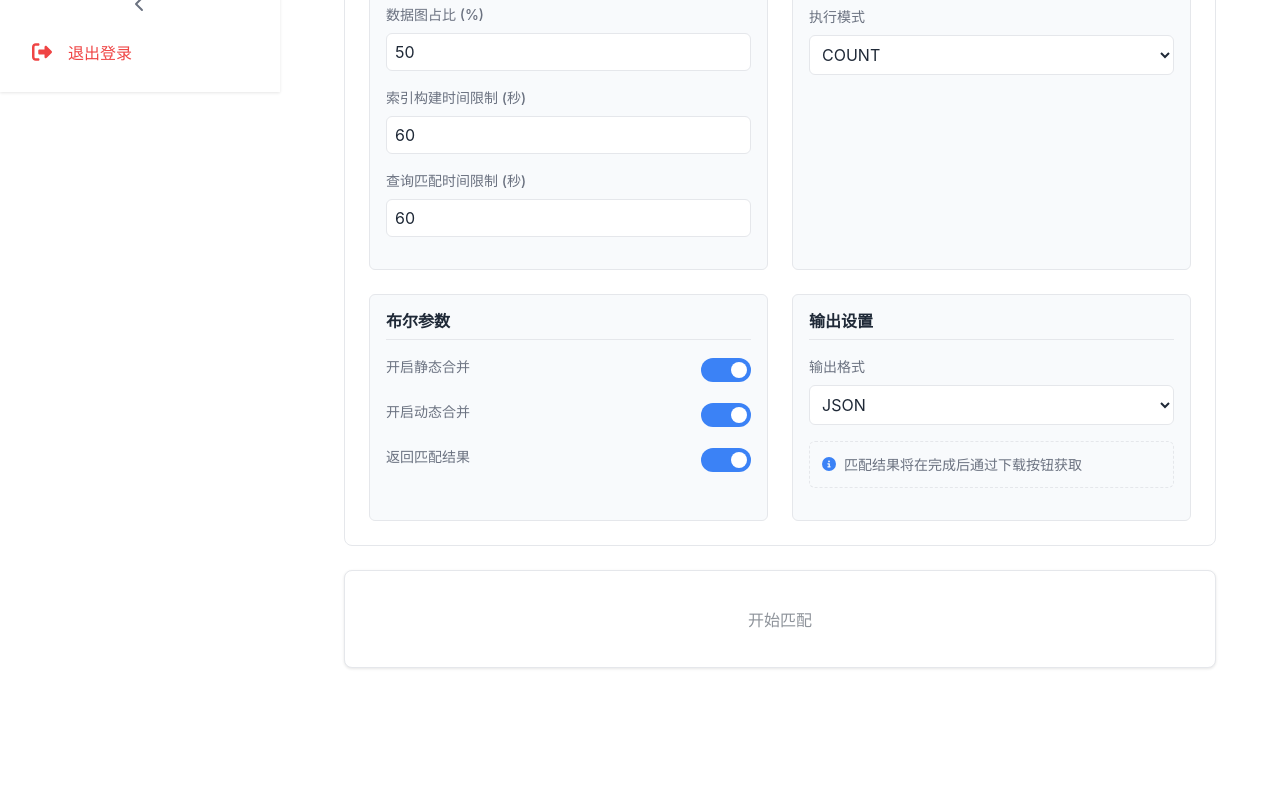
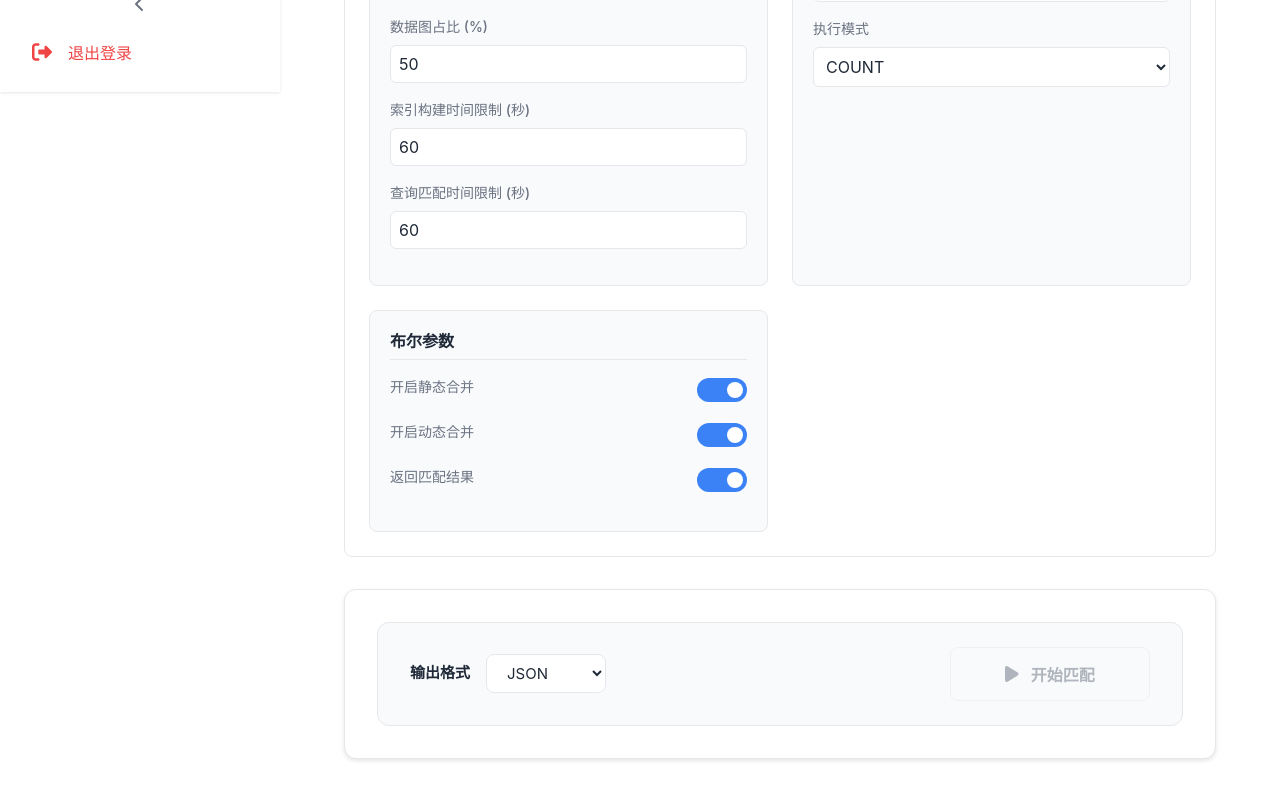
Before and after one commit to Sh-Fang/TCM-Web-UI, a Vue app: page /subgraph-matching in a window 1280 px wide. Shown: the part 708-1508 px from the top of the page. Before the commit the page ends 1440 px from the top, so only its background shows below. Built offline with nearby package versions, Linux system fonts and the light colour scheme.

Commit message:
fix：把图标都加上了。并且稍微调整了一下样式

```diff
--- a/src/views/DatabaseData.vue
+++ b/src/views/DatabaseData.vue
@@ -35,7 +35,7 @@
                 <td>{{ dataset.description }}</td>
                 <td>{{ dataset.created_at }}</td>
                 <td class="action-buttons">
-                  <button class="btn btn-view" @click="viewDataset(dataset.id)">
+                  <button class="view-btn" @click="viewDataset(dataset.id)">
                     <font-awesome-icon icon="eye" /> 查看
                   </button>
                 </td>
@@ -77,10 +77,10 @@
                 <td>{{ formatFileSize(graph.file_size) }}</td>
                 <td>{{ graph.uploaded_at }}</td>
                 <td class="action-buttons">
-                  <button class="btn btn-view" @click="viewDataGraph(graph.id)">
+                  <button class="view-btn" @click="viewDataGraph(graph.id)">
                     <font-awesome-icon icon="eye" /> 查看
                   </button>
-                  <button class="btn btn-download" @click="downloadGraph(graph.id, 'data_graph')">
+                  <button class="download-btn" @click="downloadGraph(graph.id, 'data_graph')">
                     <font-awesome-icon icon="download" /> 下载
                   </button>
                 </td>
@@ -122,10 +122,10 @@
                 <td>{{ formatFileSize(graph.file_size) }}</td>
                 <td>{{ graph.uploaded_at }}</td>
                 <td class="action-buttons">
-                  <button class="btn btn-view" @click="viewQueryGraph(graph.id)">
+                  <button class="view-btn" @click="viewQueryGraph(graph.id)">
                     <font-awesome-icon icon="eye" /> 查看
                   </button>
-                  <button class="btn btn-download" @click="downloadGraph(graph.id, 'query_graph')">
+                  <button class="download-btn" @click="downloadGraph(graph.id, 'query_graph')">
                     <font-awesome-icon icon="download" /> 下载
                   </button>
                 </td>
@@ -721,53 +721,96 @@ export default {
 
 .data-table {
   width: 100%;
-  border-collapse: collapse;
+  border-collapse: separate;
+  border-spacing: 0;
   margin-top: 1rem;
-}
-
-.data-table th,
-.data-table td {
-  padding: 0.75rem 1rem;
-  text-align: center;
-  border-bottom: 1px solid var(--border-color);
-  color: var(--text-primary);
+  background-color: var(--card-bg);
+  border: 1px solid var(--border-color);
+  border-radius: 0.5rem;
+  overflow: hidden;
 }
 
 .data-table th {
   background-color: var(--bg-secondary);
-  font-weight: 600;
   color: var(--text-secondary);
+  font-weight: 500;
+  text-align: center;
+  padding: 0.875rem 1rem;
+  border-bottom: 1px solid var(--border-color);
+  font-size: 0.875rem;
 }
 
-.data-table tr:hover {
+.data-table td {
+  padding: 1rem;
+  border-bottom: 1px solid var(--border-color);
+  color: var(--text-primary);
+  font-size: 0.875rem;
+  line-height: 1.5;
+  text-align: center;
+}
+
+.data-table tr:last-child td {
+  border-bottom: none;
+}
+
+.data-table tbody tr:hover {
   background-color: var(--hover-bg);
 }
 
 .btn {
-  padding: 0.5rem 1rem;
-  border-radius: 0.25rem;
+  padding: 0.625rem 1rem;
+  border: none;
+  border-radius: 0.375rem;
   font-size: 0.875rem;
+  font-weight: 500;
   cursor: pointer;
-  border: none;
+  display: inline-flex;
+  align-items: center;
+  gap: 0.5rem;
+  transition: all 0.2s ease;
+  box-shadow: 0 1px 2px var(--shadow-color);
+}
+
+.btn svg {
+  font-size: 0.875rem;
+}
+
+.btn:hover {
+  transform: translateY(-1px);
+  box-shadow: 0 4px 6px var(--shadow-color);
+}
+
+.btn:active {
+  transform: translateY(0);
+  box-shadow: 0 1px 2px var(--shadow-color);
 }
 
 .btn-view {
   background-color: var(--primary-color);
   color: var(--text-inverse);
-  display: flex;
-  align-items: center;
-  justify-content: center;
-  transition: all 0.2s ease;
-}
-
-.btn-view svg {
-  margin-right: 0.25rem;
+  border: 1px solid var(--primary-color);
 }
 
 .btn-view:hover {
   background-color: var(--primary-color-hover);
-  transform: translateY(-1px);
-  box-shadow: 0 2px 4px var(--shadow-color);
+}
+
+.btn-download {
+  background-color: var(--bg-secondary);
+  color: var(--text-primary);
+  border: 1px solid var(--border-color);
+}
+
+.btn-download:hover {
+  background-color: var(--hover-bg);
+  border-color: var(--primary-color);
+  color: var(--primary-color);
+}
+
+.action-buttons {
+  display: flex;
+  gap: 0.75rem;
+  justify-content: center;
 }
 
 .filter-container {
@@ -781,12 +824,8 @@ export default {
 .filter-group {
   display: flex;
   align-items: center;
-  background-color: var(--bg-secondary);
-  border-radius: 0.5rem;
-  padding: 0.5rem 1rem;
-  margin-right: 1rem;
-  margin-bottom: 0.5rem;
-  border: 1px solid var(--border-color);
+  gap: 0.5rem;
+  margin-right: 1.5rem;
 }
 
 .filter-group label {
@@ -1027,7 +1066,7 @@ export default {
 
 .action-buttons {
   display: flex;
-  gap: 0.5rem;
+  gap: 0.75rem;
   justify-content: center;
 }
 
@@ -1049,4 +1088,60 @@ export default {
   transform: translateY(-1px);
   box-shadow: 0 2px 4px var(--shadow-color);
 }
+
+.view-btn {
+  background-color: #70B3FF;
+  color: white;
+  border: none;
+  padding: 0.5rem 1rem;
+  border-radius: 0.375rem;
+  cursor: pointer;
+  font-size: 0.875rem;
+  display: flex;
+  align-items: center;
+  gap: 0.5rem;
+  transition: all 0.2s ease;
+}
+
+.view-btn:hover {
+  background-color: #5CA3FF;
+  transform: translateY(-1px);
+  box-shadow: 0 2px 8px rgba(112, 179, 255, 0.2);
+}
+
+.view-btn:active {
+  transform: translateY(0);
+}
+
+.view-btn .btn-icon {
+  font-size: 0.875rem;
+}
+
+.download-btn {
+  background-color: var(--success-color);
+  color: white;
+  border: none;
+  padding: 0.5rem 1rem;
+  border-radius: 0.375rem;
+  cursor: pointer;
+  font-size: 0.875rem;
+  display: flex;
+  align-items: center;
+  gap: 0.5rem;
+  transition: all 0.2s ease;
+}
+
+.download-btn:hover {
+  background-color: var(--success-color-hover);
+  transform: translateY(-1px);
+  box-shadow: 0 2px 8px rgba(var(--success-color-rgb), 0.2);
+}
+
+.download-btn:active {
+  transform: translateY(0);
+}
+
+.download-btn .btn-icon {
+  font-size: 0.875rem;
+}
 </style>
--- a/src/views/GraphAnalysis.vue
+++ b/src/views/GraphAnalysis.vue
@@ -461,7 +461,6 @@ export default {
 
 <style scoped>
 .graph-analysis {
-  flex: 1;
   padding: 2rem;
   max-width: 1200px;
   margin: 0 auto;
@@ -469,68 +468,68 @@ export default {
 
 .page-header {
   margin-bottom: 2rem;
+  padding-bottom: 1rem;
+  border-bottom: 1px solid var(--border-color);
 }
 
 .page-header h1 {
-  font-size: 1.875rem;
+  font-size: 1.75rem;
   font-weight: 600;
   color: var(--text-primary);
-  margin: 0;
+  margin: 0 0 0.5rem 0;
 }
 
 .subtitle {
   color: var(--text-secondary);
-  margin-top: 0.5rem;
+  margin: 0;
+  font-size: 1rem;
 }
 
 .content-container {
-  background: var(--bg-primary);
+  margin-top: 2rem;
+  min-height: 500px;
+  border: 1px solid var(--border-color);
   border-radius: 0.5rem;
-  box-shadow: 0 1px 3px rgba(0, 0, 0, 0.1);
-  overflow: hidden;
+  padding: 1rem;
+  background: var(--card-bg);
 }
 
 .tab-buttons {
   display: flex;
   border-bottom: 1px solid var(--border-color);
-  background: var(--bg-secondary);
-  padding: 0 1rem;
+  margin-bottom: 1.5rem;
 }
 
 .tab-btn {
-  padding: 1rem 1.5rem;
+  padding: 0.75rem 1.5rem;
+  cursor: pointer;
   border: none;
-  background: none;
-  color: var(--text-secondary);
+  border-bottom: 2px solid transparent;
   font-weight: 500;
-  cursor: pointer;
   display: flex;
   align-items: center;
-  gap: 0.5rem;
-  position: relative;
-  transition: all 0.2s;
+  transition: all 0.2s ease;
+  color: var(--text-secondary);
+  background: none;
 }
 
-.tab-btn:hover {
+.tab-btn.active {
+  border-bottom: 2px solid var(--primary-color);
   color: var(--primary-color);
 }
 
-.tab-btn.active {
-  color: var(--primary-color);
+.tab-btn:hover:not(.active) {
+  background-color: var(--hover-bg);
+  color: var(--text-primary);
 }
 
-.tab-btn.active::after {
-  content: '';
-  position: absolute;
-  bottom: -1px;
-  left: 0;
-  right: 0;
-  height: 2px;
-  background-color: var(--primary-color);
+.tab-btn .tab-icon {
+  margin-right: 0.5rem;
+  font-size: 1rem;
 }
 
 .tab-icon {
-  font-size: 1.25rem;
+  font-size: 1rem;
 }
 
 .tab-icon.stream {
@@ -538,33 +537,32 @@ export default {
 }
 
 .tab-icon.query {
-  color: var(--secondary-color);
-}
-
-.tab-content {
-  padding: 1.5rem;
-}
-
-.tab-pane {
-  display: flex;
-  flex-direction: column;
-  gap: 1.5rem;
+  color: var(--success-color);
 }
 
 .file-card {
-  background: var(--bg-primary);
+  background-color: var(--card-bg);
   border: 1px solid var(--border-color);
   border-radius: 0.5rem;
-  overflow: hidden;
+  padding: 1.5rem;
+  margin-bottom: 1.5rem;
+  box-shadow: 0 1px 3px var(--shadow-color);
 }
 
 .file-header {
-  padding: 1.5rem;
-  background: var(--bg-secondary);
-  border-bottom: 1px solid var(--border-color);
   display: flex;
   align-items: center;
-  gap: 1rem;
+  gap: 0.75rem;
+  margin-bottom: 1.5rem;
+  padding-bottom: 0.75rem;
+  border-bottom: 1px solid var(--border-color);
+}
+
+.file-header h2 {
+  margin: 0;
+  font-size: 1.25rem;
+  font-weight: 600;
+  color: var(--text-primary);
 }
 
 .file-icon {
@@ -576,106 +574,109 @@ export default {
 }
 
 .file-icon.query {
-  color: var(--secondary-color);
-}
-
-.file-header h2 {
-  margin: 0;
-  font-size: 1.25rem;
-  font-weight: 600;
-  color: var(--text-primary);
+  color: var(--success-color);
 }
 
 .file-content {
-  padding: 1.5rem;
+  padding: 1rem 0;
 }
 
 .file-input-wrapper {
   display: flex;
   flex-direction: column;
+  gap: 1rem;
   align-items: center;
-  gap: 1rem;
+  margin-bottom: 1.5rem;
 }
 
 .file-select-btn {
   padding: 0.75rem 1.5rem;
+  border: 1px solid var(--border-color);
+  border-radius: 0.5rem;
   background-color: var(--bg-secondary);
-  border: 1px dashed var(--border-color);
-  border-radius: 0.375rem;
-  color: var(--text-secondary);
+  color: var(--text-primary);
   cursor: pointer;
   display: flex;
   align-items: center;
   gap: 0.5rem;
-  transition: all 0.2s;
+  font-size: 0.875rem;
+  font-weight: 500;
+  transition: all 0.2s ease;
 }
 
 .file-select-btn:hover {
   background-color: var(--hover-bg);
   border-color: var(--primary-color);
+  color: var(--primary-color);
 }
 
 .analyze-btn-wrapper {
-  margin-top: 1rem;
   display: flex;
   justify-content: center;
 }
 
 .analyze-btn {
-  padding: 0.75rem 2rem;
+  padding: 0.75rem 1.5rem;
+  border: none;
+  border-radius: 0.5rem;
   background-color: var(--primary-color);
-  border: none;
-  border-radius: 0.375rem;
-  color: white;
-  font-weight: 500;
+  color: var(--text-inverse);
   cursor: pointer;
   display: flex;
   align-items: center;
   gap: 0.5rem;
-  transition: all 0.2s;
+  font-size: 0.875rem;
+  font-weight: 500;
+  transition: all 0.2s ease;
+  width: auto;
+  justify-content: center;
 }
 
 .analyze-btn:hover:not(:disabled) {
-  background-color: var(--hover-primary);
+  background-color: var(--primary-color-hover);
+  transform: translateY(-1px);
+  box-shadow: 0 2px 4px var(--shadow-color);
 }
 
 .analyze-btn:disabled {
-  background-color: var(--disabled-bg);
+  background-color: var(--bg-secondary);
+  color: var(--text-secondary);
   cursor: not-allowed;
+  border: 1px solid var(--border-color);
 }
 
 .btn-icon {
-  font-size: 1.1rem;
+  font-size: 1rem;
 }
 
 .selected-file {
-  color: var(--text-secondary);
+  color: var(--text-primary);
+  font-size: 0.875rem;
   margin: 0;
-  text-align: center;
-  word-break: break-all;
 }
 
 .file-hint {
   color: var(--text-secondary);
+  font-size: 0.875rem;
   margin: 0;
-  text-align: center;
 }
 
 .info-card {
-  background: var(--bg-primary);
+  background-color: var(--card-bg);
   border: 1px solid var(--border-color);
   border-radius: 0.5rem;
   overflow: hidden;
   margin-bottom: 1.5rem;
+  box-shadow: 0 1px 3px var(--shadow-color);
 }
 
 .info-header {
-  padding: 1.5rem;
-  background: var(--bg-secondary);
+  padding: 1.25rem 1.5rem;
+  background-color: var(--bg-secondary);
   border-bottom: 1px solid var(--border-color);
   display: flex;
   align-items: center;
-  gap: 1rem;
+  gap: 0.75rem;
 }
 
 .info-icon {
@@ -687,7 +688,7 @@ export default {
 }
 
 .info-icon.query {
-  color: var(--secondary-color);
+  color: var(--success-color);
 }
 
 .info-header h3 {
@@ -724,7 +725,7 @@ export default {
 }
 
 .section-icon {
-  color: var(--text-secondary);
+  color: var(--primary-color);
 }
 
 .section-content {
@@ -742,7 +743,11 @@ export default {
 .info-item {
   display: flex;
   flex-direction: column;
-  gap: 0.25rem;
+  gap: 0.375rem;
+  padding: 0.75rem;
+  background-color: var(--bg-secondary);
+  border-radius: 0.5rem;
+  border: 1px solid var(--border-color);
 }
 
 .info-label {
@@ -766,6 +771,7 @@ export default {
   background-color: var(--bg-secondary);
   border-radius: 0.25rem;
   word-break: break-all;
+  border: 1px solid var(--border-color);
 }
 
 .stream .info-value.highlight {
@@ -773,7 +779,7 @@ export default {
 }
 
 .query .info-value.highlight {
-  color: var(--secondary-color);
+  color: var(--success-color);
 }
 
 /* 偏序关系样式 */
@@ -785,12 +791,15 @@ export default {
 
 .partial-order-item {
   background-color: var(--bg-secondary);
-  border-radius: 0.375rem;
+  border-radius: 0.5rem;
   padding: 1rem;
+  border: 1px solid var(--border-color);
 }
 
 .order-header {
-  margin-bottom: 0.5rem;
+  margin-bottom: 0.75rem;
+  padding-bottom: 0.5rem;
+  border-bottom: 1px solid var(--border-color);
 }
 
 .order-label {
@@ -800,15 +809,16 @@ export default {
 }
 
 .order-content {
-  padding: 0.5rem;
-  background-color: var(--bg-primary);
-  border-radius: 0.25rem;
+  padding: 0.75rem;
+  background-color: var(--card-bg);
+  border-radius: 0.5rem;
+  border: 1px solid var(--border-color);
 }
 
 .order-nodes {
   display: flex;
   align-items: center;
-  gap: 0.5rem;
+  gap: 0.75rem;
   flex-wrap: wrap;
   color: var(--text-primary);
 }
@@ -827,5 +837,17 @@ export default {
   .section-content.grid-2 {
     grid-template-columns: 1fr;
   }
+
+  .tab-buttons {
+    flex-direction: column;
+  }
+
+  .analyze-btn {
+    width: 100%;
+  }
+}
+
+.tab-content {
+  padding: 1.5rem;
 }
 </style>
--- a/src/views/SubgraphMatching.vue
+++ b/src/views/SubgraphMatching.vue
@@ -67,6 +67,7 @@
       </div>
 
       <!-- 匹配参数设置 -->
+      <div class="parameter-section">
         <div class="parameter-card">
           <div class="parameter-header">
             <font-awesome-icon icon="sliders-h" class="parameter-icon" />
@@ -139,21 +140,6 @@
                   </label>
                 </div>
               </div>
-
-            <!-- 输出格式 -->
-            <div class="parameter-group">
-              <h3 class="group-title">输出设置</h3>
-              <div class="parameter-item">
-                <label class="parameter-label">输出格式</label>
-                <select v-model="matchParams.outputFormat" class="parameter-select">
-                  <option value="JSON">JSON</option>
-                  <option value="TXT">TXT</option>
-                </select>
-              </div>
-              <p class="output-note">
-                <font-awesome-icon icon="info-circle" class="info-icon" />
-                匹配结果将在完成后通过下载按钮获取
-              </p>
             </div>
           </div>
         </div>
@@ -161,6 +147,16 @@
 
       <!-- 执行匹配 -->
       <div class="action-card">
+        <div class="action-content">
+          <div class="action-left">
+            <div class="output-settings">
+              <label class="parameter-label">输出格式</label>
+              <select v-model="matchParams.outputFormat" class="parameter-select">
+                <option value="JSON">JSON</option>
+                <option value="TXT">TXT</option>
+              </select>
+            </div>
+          </div>
           <button
             class="match-btn"
             :disabled="!canStartMatching || isMatching"
@@ -173,6 +169,7 @@
             />
             {{ isMatching ? '匹配中...' : '开始匹配' }}
           </button>
+        </div>
 
         <!-- 进度条 -->
         <div v-if="isMatching" class="progress-container">
@@ -509,13 +506,17 @@ export default {
 .content-container {
   display: flex;
   flex-direction: column;
-  gap: 1.5rem;
+  gap: 2rem;
 }
 
 .file-section {
   display: grid;
-  grid-template-columns: 1fr 1fr;
+  grid-template-columns: repeat(2, 1fr);
   gap: 1.5rem;
+}
+
+.parameter-section {
+  width: 100%;
 }
 
 .file-card, .parameter-card, .action-card, .results-card {
@@ -610,15 +611,16 @@ export default {
 
 .parameters-grid {
   display: grid;
-  grid-template-columns: repeat(2, 1fr);
+  grid-template-columns: repeat(auto-fit, minmax(300px, 1fr));
   gap: 1.5rem;
 }
 
 .parameter-group {
-  background: var(--bg-secondary);
+  background-color: var(--bg-secondary);
   border: 1px solid var(--border-color);
-  border-radius: 0.375rem;
-  padding: 1rem;
+  border-radius: 0.5rem;
+  padding: 1.25rem;
+  transition: all 0.2s ease;
 }
 
 .group-title {
@@ -728,38 +730,95 @@ input:checked + .toggle-slider:before {
 .action-card {
   display: flex;
   flex-direction: column;
-  gap: 1rem;
-  padding: 1.5rem;
+  gap: 2rem;
+  padding: 2rem;
   background: var(--card-bg);
   border: 1px solid var(--border-color);
+  border-radius: 0.75rem;
+  box-shadow: 0 2px 4px var(--shadow-color);
+}
+
+.action-content {
+  display: flex;
+  align-items: center;
+  justify-content: space-between;
+  gap: 2rem;
+  padding: 1.5rem 2rem;
+  background-color: var(--bg-secondary);
+  border: 1px solid var(--border-color);
+  border-radius: 0.75rem;
+}
+
+.action-left {
+  display: flex;
+  align-items: center;
+  gap: 1rem;
+}
+
+.output-settings {
+  display: flex;
+  align-items: center;
+  gap: 1rem;
+}
+
+.output-settings .parameter-label {
+  margin: 0;
+  white-space: nowrap;
+  color: var(--text-primary);
+  font-weight: 600;
+  font-size: 0.9375rem;
+}
+
+.output-settings .parameter-select {
+  width: 120px;
+  margin: 0;
+  padding: 0.5rem 1rem;
+  background-color: var(--card-bg);
   border-radius: 0.5rem;
-  align-items: center;
+  font-size: 0.9375rem;
+  border-color: var(--border-color);
+  transition: all 0.2s ease;
 }
 
 .match-btn {
-  padding: 0.75rem 2rem;
-  background-color: var(--primary-color);
+  padding: 0.875rem 3rem;
+  background-color: #4A9EFF;
   border: none;
-  border-radius: 0.375rem;
-  color: var(--text-inverse);
-  font-weight: 500;
+  border-radius: 0.5rem;
+  color: white;
+  font-weight: 600;
   font-size: 1rem;
   cursor: pointer;
   display: flex;
   align-items: center;
-  gap: 0.5rem;
-  transition: all 0.2s;
+  gap: 0.75rem;
+  transition: all 0.2s ease;
   min-width: 200px;
   justify-content: center;
+  box-shadow: 0 2px 4px rgba(74, 158, 255, 0.2);
 }
 
 .match-btn:hover:not(:disabled) {
-  background-color: var(--primary-color-hover);
+  background-color: #3B8EEF;
+  transform: translateY(-1px);
+  box-shadow: 0 4px 12px rgba(74, 158, 255, 0.3);
+}
+
+.match-btn:active:not(:disabled) {
+  transform: translateY(0);
+  box-shadow: 0 2px 4px rgba(74, 158, 255, 0.2);
 }
 
 .match-btn:disabled {
-  background-color: var(--disabled-bg);
+  background-color: var(--bg-secondary);
+  color: var(--text-secondary);
   cursor: not-allowed;
+  border: 1px solid var(--border-color);
+  box-shadow: none;
+}
+
+.match-btn .btn-icon {
+  font-size: 1.125rem;
 }
 
 .progress-container {
@@ -768,27 +827,30 @@ input:checked + .toggle-slider:before {
   display: flex;
   align-items: center;
   gap: 1rem;
+  margin: 0 auto;
 }
 
 .progress-bar {
   flex: 1;
-  height: 12px;
+  height: 8px;
   background-color: var(--bg-secondary);
-  border-radius: 6px;
+  border-radius: 4px;
   overflow: hidden;
+  border: 1px solid var(--border-color);
 }
 
 .progress-fill {
   height: 100%;
-  background-color: var(--primary-color);
+  background-color: #4A9EFF;
   transition: width 0.3s ease;
 }
 
 .progress-text {
-  font-weight: 500;
-  color: var(--text-secondary);
-  min-width: 45px;
+  font-weight: 600;
+  color: var(--text-primary);
+  min-width: 48px;
   text-align: right;
+  font-size: 0.9375rem;
 }
 
 .results-summary {
@@ -1047,39 +1109,41 @@ input:checked + .toggle-slider:before {
   color: var(--primary-color);
 }
 
+@media (max-width: 1200px) {
+  .parameters-grid {
+    grid-template-columns: repeat(2, 1fr);
+  }
+}
+
 @media (max-width: 768px) {
-  .subgraph-matching {
-    padding: 1rem;
+  .file-section {
+    grid-template-columns: 1fr;
   }
 
   .parameters-grid {
     grid-template-columns: 1fr;
   }
 
-  .file-section {
-    grid-template-columns: 1fr;
+  .action-content {
+    flex-direction: column;
+    padding: 1.5rem;
   }
 
-  .results-summary {
-    grid-template-columns: repeat(2, 1fr);
+  .action-left {
+    width: 100%;
+    justify-content: space-between;
   }
 
-  .additional-metrics {
-    grid-template-columns: 1fr;
+  .output-settings {
+    width: auto;
   }
 
-  .matches-table th, .matches-table td {
-    min-width: 150px;
-    width: 150px;
-    padding: 0.5rem 0.75rem;
+  .match-btn {
+    width: 100%;
   }
 
-  .tuple-label {
-    width: 70px;
-  }
-
-  .tuple-row {
-    font-size: 0.8rem;
+  .progress-container {
+    max-width: 100%;
   }
 }
 </style>
```
Also changed, not shown: src/main.js (+28 -2 lines). Lines whose indentation alone changed are shown as unchanged.
